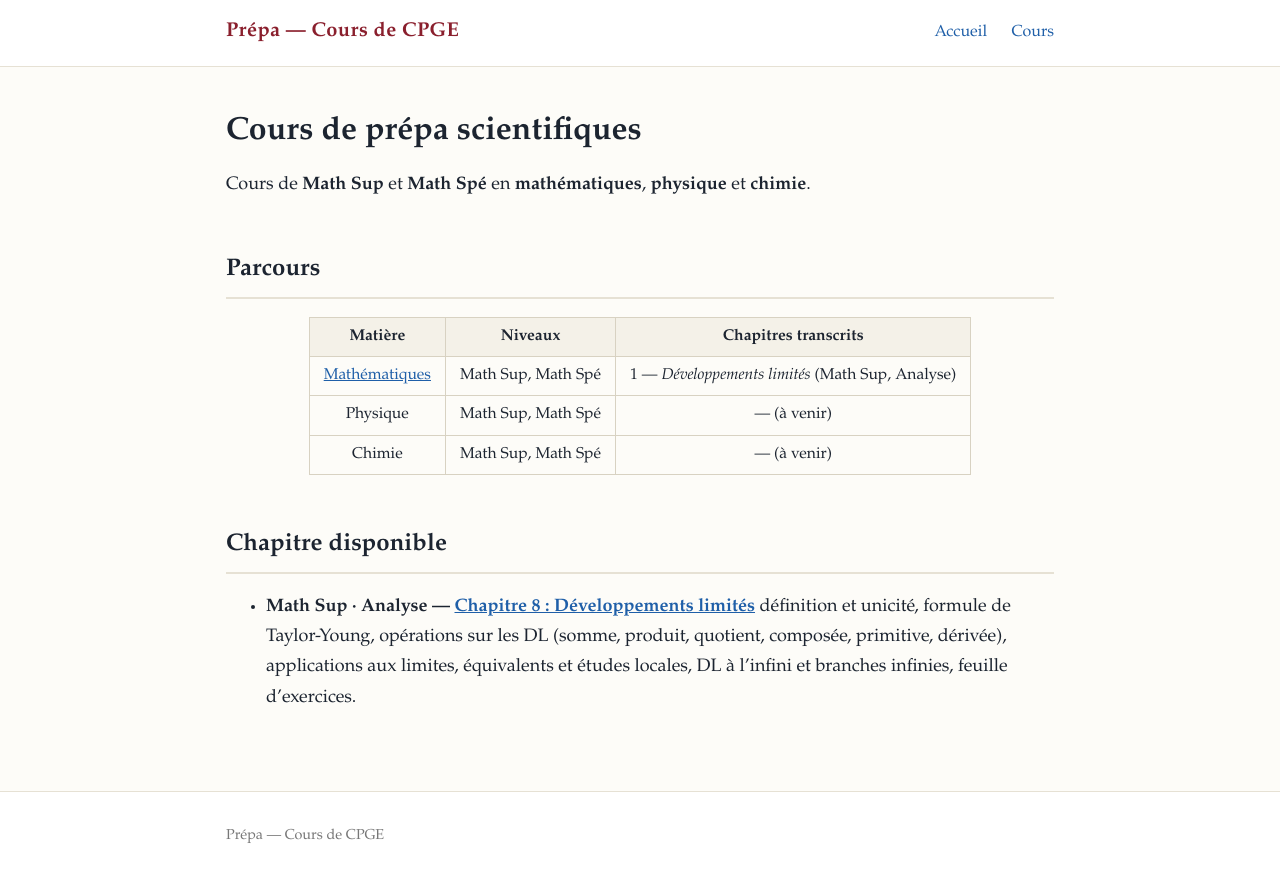
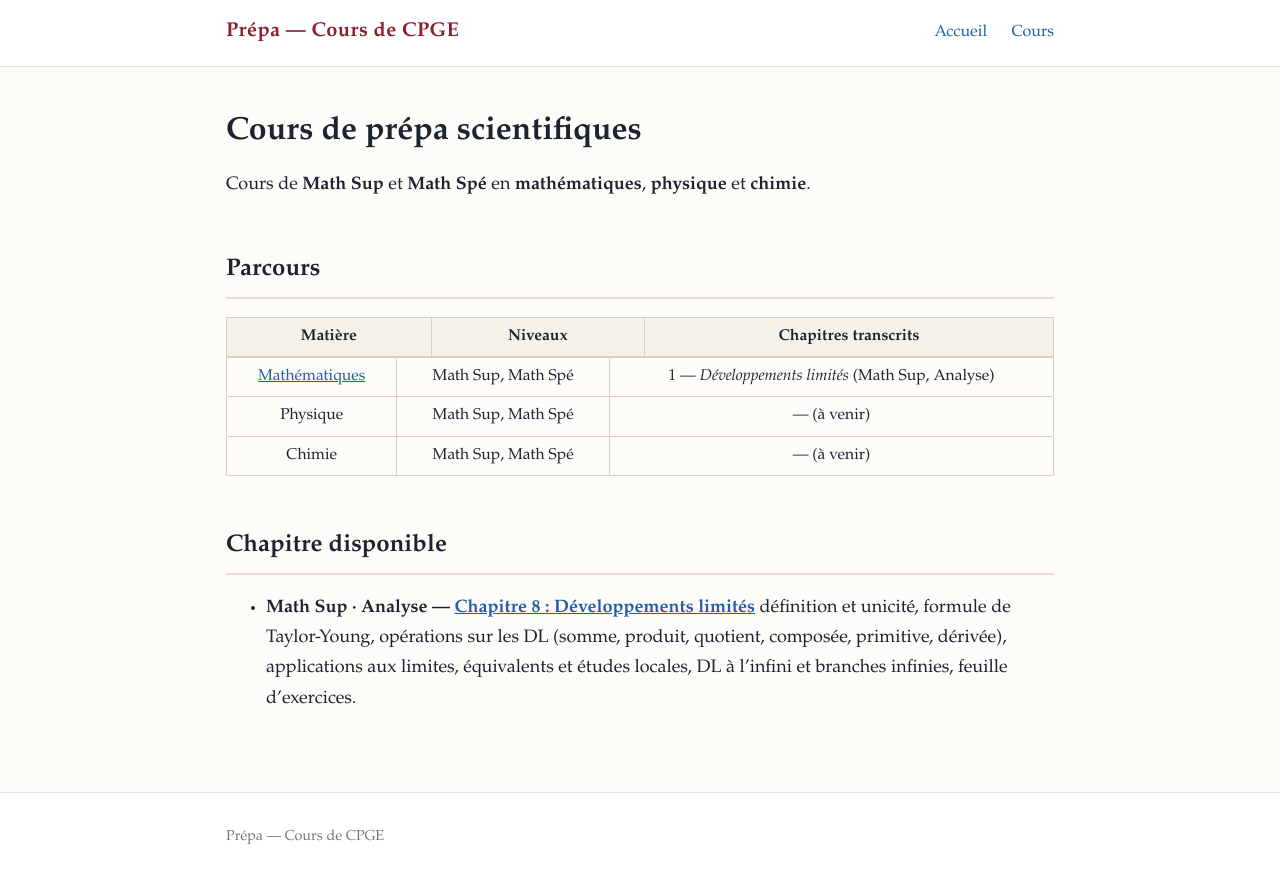
Before and after one commit to francoismora/classes-prepa, a Jekyll site: the page built from index.md, in a window 1280 px wide. Shown: the top 883 px of the page. Built offline with Jekyll 4.4.1, drawn with Linux system fonts in a browser that asks for light colours.

Commit message:
fix mobile : tableaux scrollables, contrôles en colonne, Plotly autosize+resize
Generated by Mistral Vibe.
Co-Authored-By: Mistral Vibe <vibe@mistral.ai>

```diff
--- a/assets/css/style.css
+++ b/assets/css/style.css
@@ -164,8 +164,11 @@ mjx-container[display="true"] {
 }
 
 /* ---------- tableaux ---------- */
-table { border-collapse: collapse; margin: 18px auto; font-size: 0.98rem; }
-th, td { border: 1px solid #d8d2c2; padding: 6px 14px; text-align: center; }
+/* display:block + overflow-x:auto : un tableau trop large scrolle horizontalement
+   au lieu de déborder la page (mobile) */
+table { display: block; max-width: 100%; overflow-x: auto; border-collapse: collapse; margin: 18px auto; font-size: 0.98rem; }
+table > thead, table > tbody { display: table; width: 100%; }
+th, td { border: 1px solid #d8d2c2; padding: 6px 14px; text-align: center; white-space: nowrap; }
 th { background: #f4f1e8; }
 
 /* ---------- listes d'énoncés ---------- */
@@ -220,4 +223,8 @@ blockquote { border-left: 3px solid var(--bord); margin: 16px 0; padding: 4px 18
   body { font-size: 17px; }
   .site-nav { width: 100%; margin-top: 6px; }
   .site-nav a { margin-left: 0; margin-right: 16px; }
+  .composant { padding: 14px 14px 10px; }
+  .composant .controles { flex-direction: column; align-items: flex-start; gap: 8px; }
+  .composant input[type="range"] { width: 100%; max-width: 260px; }
+  h1 { font-size: 1.6rem; }
 }
```
Also changed, not shown: assets/js/dl-viewer.js (+14 -0 lines).
